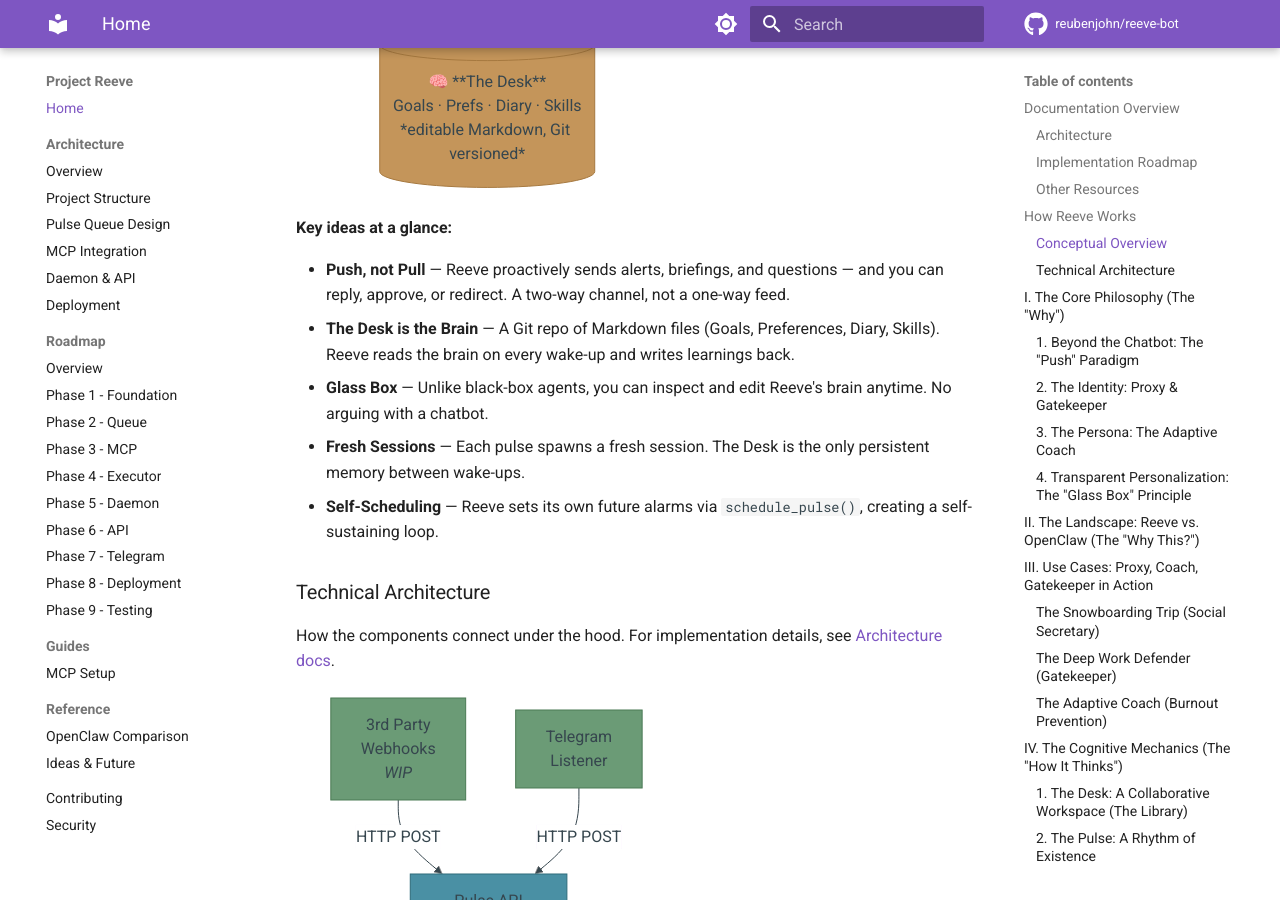
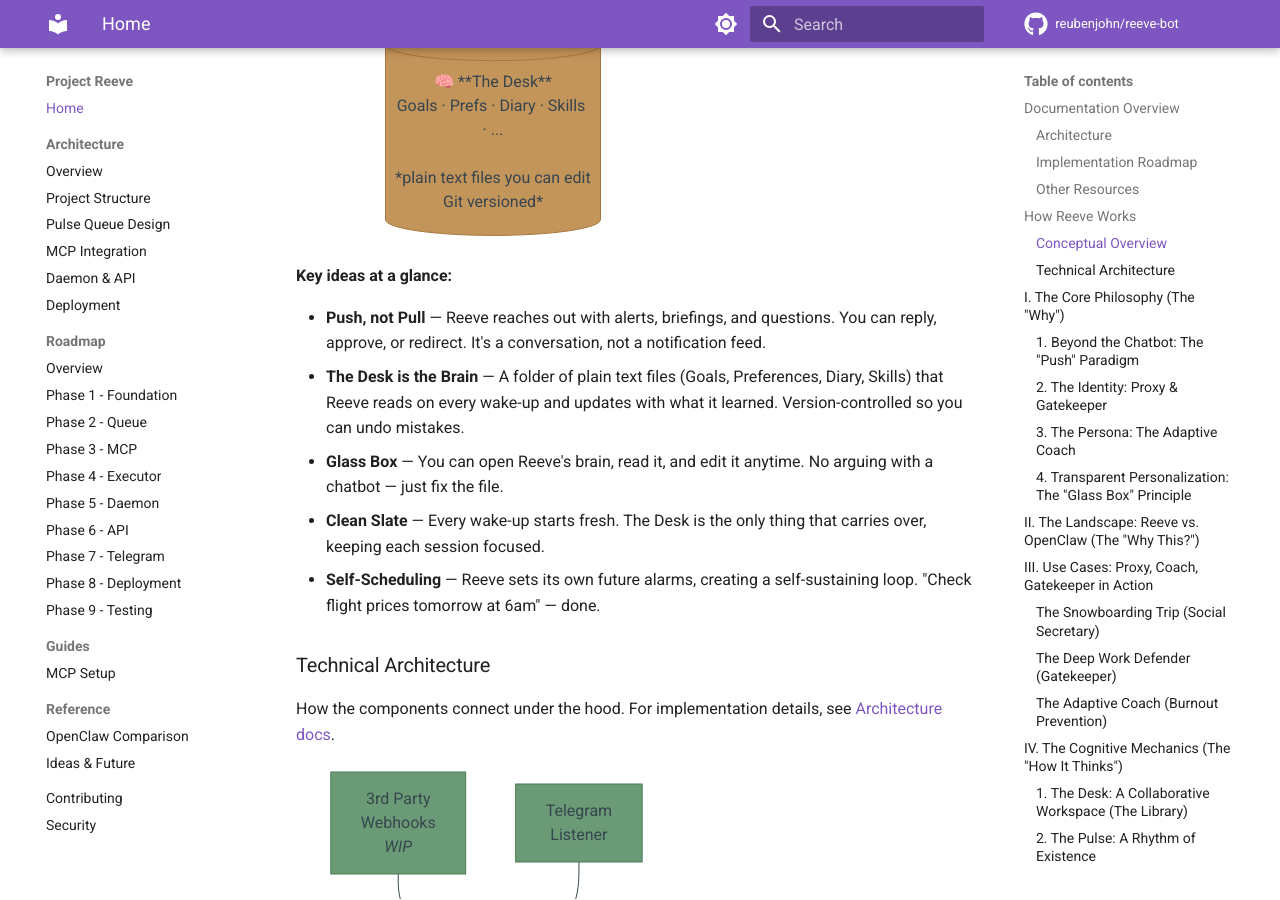
Before and after one commit to reubenjohn/reeve_bot, an MkDocs documentation site: the page built from docs/index.md, in a window 1280 px wide and 900 px high, scrolled down 2485 px. Built offline with MkDocs 1.6.1 and Material for MkDocs 9.7.7, drawn with Linux system fonts in a browser that asks for light colours; comment, search, counter and statistics services are not loaded; some of the changed text lies outside the part shown.

Commit message:
docs: Simplify conceptual overview wording for accessibility
Replace technical jargon with plain language in diagram labels
and key ideas section while keeping the same layout.

Co-Authored-By: Claude Opus 4.6 <noreply@anthropic.com>

````diff
--- a/docs/index.md
+++ b/docs/index.md
@@ -69,23 +69,23 @@ flowchart TB
 
     World -->|"event"| Wake{{"⚡ **Wake Reeve**<br/>*heartbeat · events · alarms*"}}:::core
 
-    Wake -->|"spawns"| Reeve["🤖 **Reeve**<br/>fresh session per pulse"]:::core
+    Wake -->|"starts fresh"| Reeve["🤖 **Reeve**<br/>clean slate each wake-up"]:::core
 
     Reeve <-->|"converses"| You["👤 **You**"]:::user
-    Reeve <-->|"reads &amp; writes"| Desk[("🧠 **The Desk**<br/>Goals · Prefs · Diary · Skills<br/>*editable Markdown, Git versioned*")]:::brain
+    Reeve <-->|"reads &amp; updates"| Desk[("🧠 **The Desk**<br/>Goals · Prefs · Diary · Skills · ...<br/><br/>*plain text files you can edit<br/>Git versioned*")]:::brain
     Reeve -->|"takes action"| World
-    Reeve -.->|"schedule_pulse()"| Wake
+    Reeve -.->|"sets own alarms"| Wake
 
     You -.->|"inspect &amp; edit"| Desk
 ```
 
 **Key ideas at a glance:**
 
-- **Push, not Pull** — Reeve proactively sends alerts, briefings, and questions — and you can reply, approve, or redirect. A two-way channel, not a one-way feed.
-- **The Desk is the Brain** — A Git repo of Markdown files (Goals, Preferences, Diary, Skills). Reeve reads the brain on every wake-up and writes learnings back.
-- **Glass Box** — Unlike black-box agents, you can inspect and edit Reeve's brain anytime. No arguing with a chatbot.
-- **Fresh Sessions** — Each pulse spawns a fresh session. The Desk is the only persistent memory between wake-ups.
-- **Self-Scheduling** — Reeve sets its own future alarms via `schedule_pulse()`, creating a self-sustaining loop.
+- **Push, not Pull** — Reeve reaches out with alerts, briefings, and questions. You can reply, approve, or redirect. It's a conversation, not a notification feed.
+- **The Desk is the Brain** — A folder of plain text files (Goals, Preferences, Diary, Skills) that Reeve reads on every wake-up and updates with what it learned. Version-controlled so you can undo mistakes.
+- **Glass Box** — You can open Reeve's brain, read it, and edit it anytime. No arguing with a chatbot — just fix the file.
+- **Clean Slate** — Every wake-up starts fresh. The Desk is the only thing that carries over, keeping each session focused.
+- **Self-Scheduling** — Reeve sets its own future alarms, creating a self-sustaining loop. "Check flight prices tomorrow at 6am" — done.
 
 ### Technical Architecture
 
````
Also changed, not shown: other parts of docs/index.md (+1 -1 lines).
